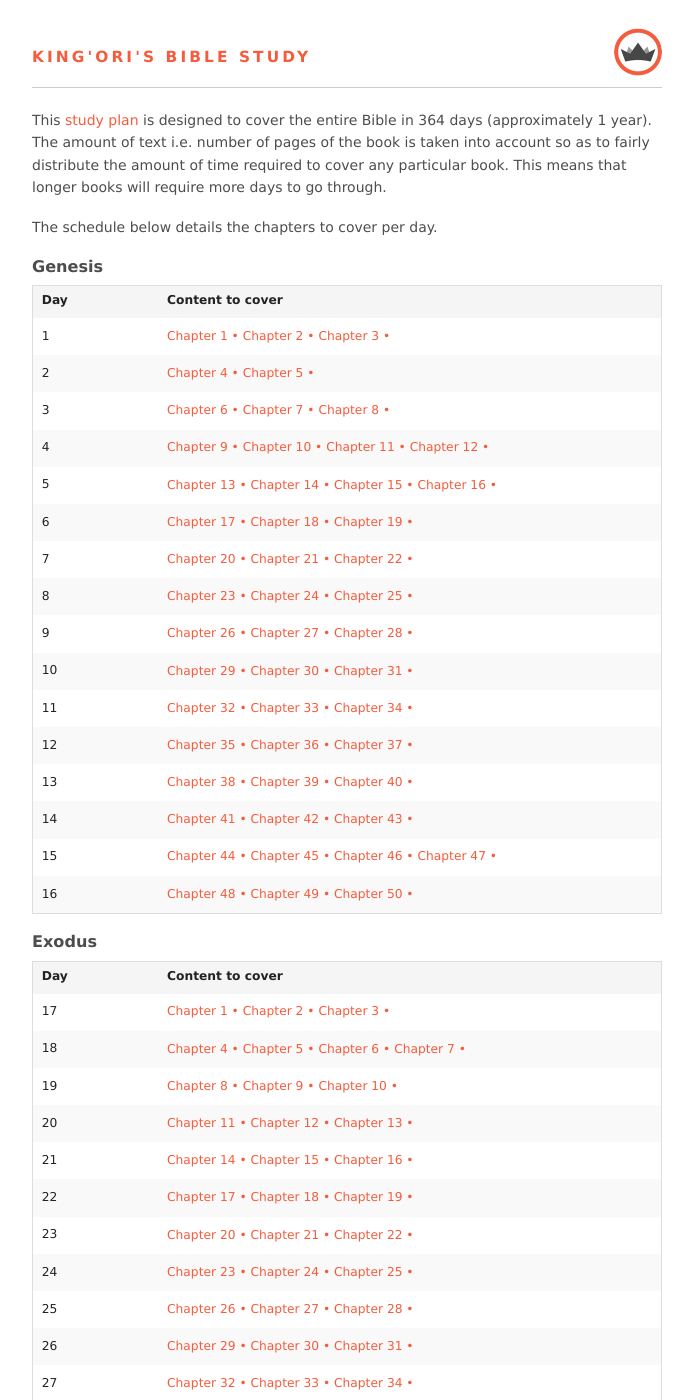
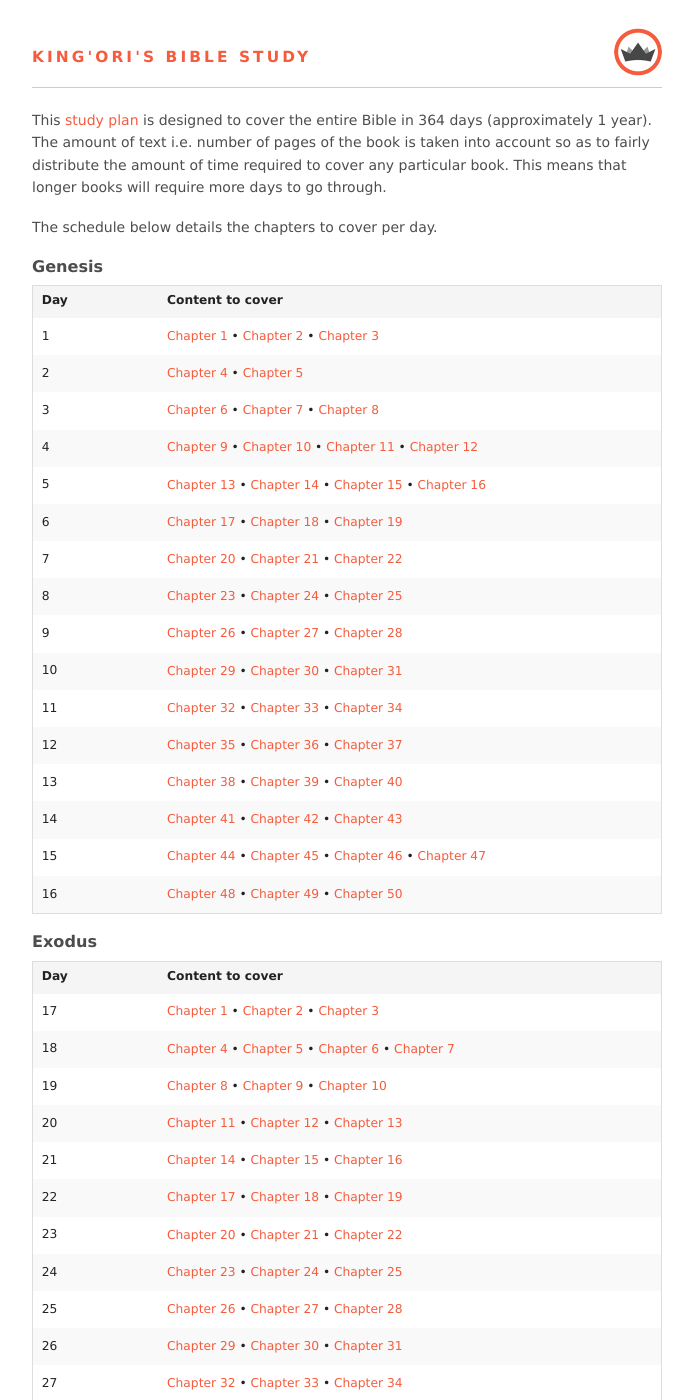
Before and after one commit to itskingori/systematic-theology, a Jekyll site: the page built from about/daily-breakdown.md, in a window 1280 px wide and 1400 px high. Shown: the whole window, without its empty margins (293-986 px from the left). Built offline with Jekyll 4.4.1, drawn with Linux system fonts in a browser that asks for light colours; some of the changed text lies outside the part shown.

Commit message:
Fix display of '•' at end of list

```diff
--- a/about/daily-breakdown.md
+++ b/about/daily-breakdown.md
@@ -32,11 +32,12 @@ The schedule below details the chapters to cover per day.
       <td>
         {% for chapter in day.chapters %}
           {% if slug == 'proverbs' or slug == 'lamentations' or slug == 'ezra' %}
-            Chapter {{ chapter }} •
+            Chapter {{ chapter }}
           {% else %}
             {% assign chapter_url = book_url | append: '-' | append: chapter %}
-            <a target="_blank" href="{{ chapter_url }}">Chapter {{ chapter }} •</a>
+            <a target="_blank" href="{{ chapter_url }}">Chapter {{ chapter }}</a>
           {% endif %}
+          {% unless chapter == day.chapters.last %}•{% endunless %}
         {% endfor %}
       </td>
     </tr>
```
